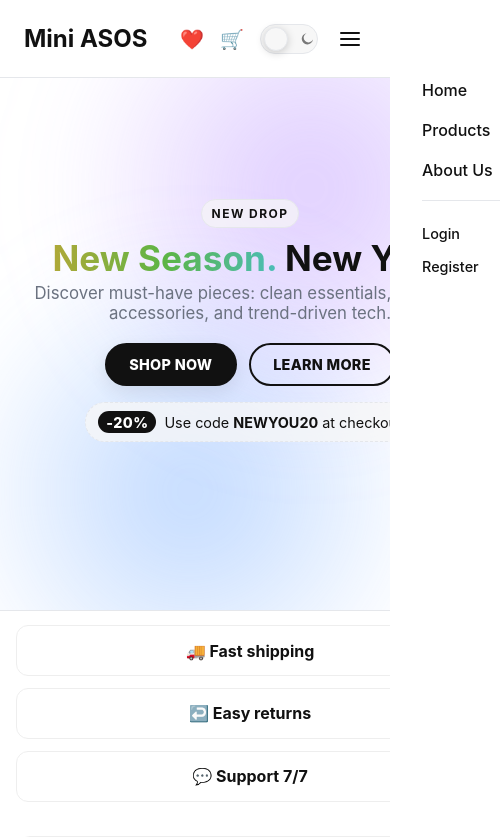
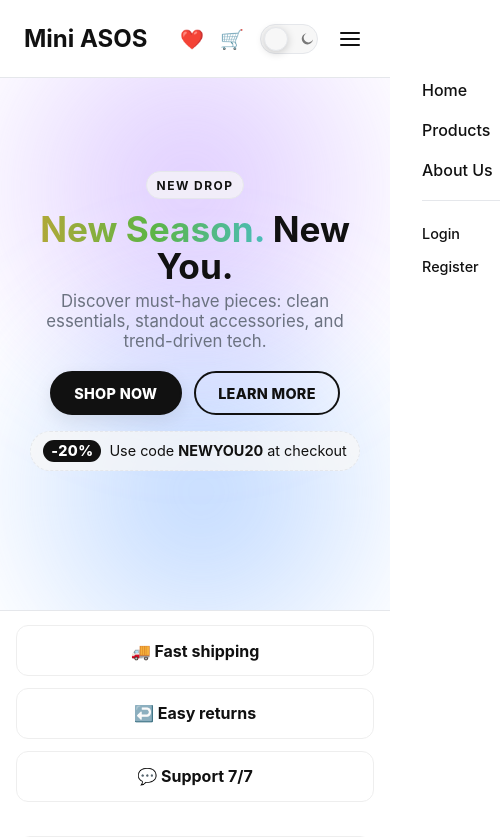
Before and after one commit to Melrizzuto/mini-ecommerce-nuxt3, a Nuxt app: page / in a window 390 px wide. Shown: the top 837 px of the page, 500 px wide, since content can reach past the window. Built offline with nearby package versions, Linux system fonts and the light colour scheme; no server answers.

Commit message:
fix: adjust minimum width for layout to improve responsiveness

```diff
--- a/layouts/default.vue
+++ b/layouts/default.vue
@@ -21,7 +21,7 @@ import Footer from "@/components/Footer.vue";
   min-height: 100dvh;
   display: grid;
   grid-template-rows: auto 1fr auto;
-  min-width: 500px;
+  min-width: 350px;
 }
 
 /* .skip-link {
```
